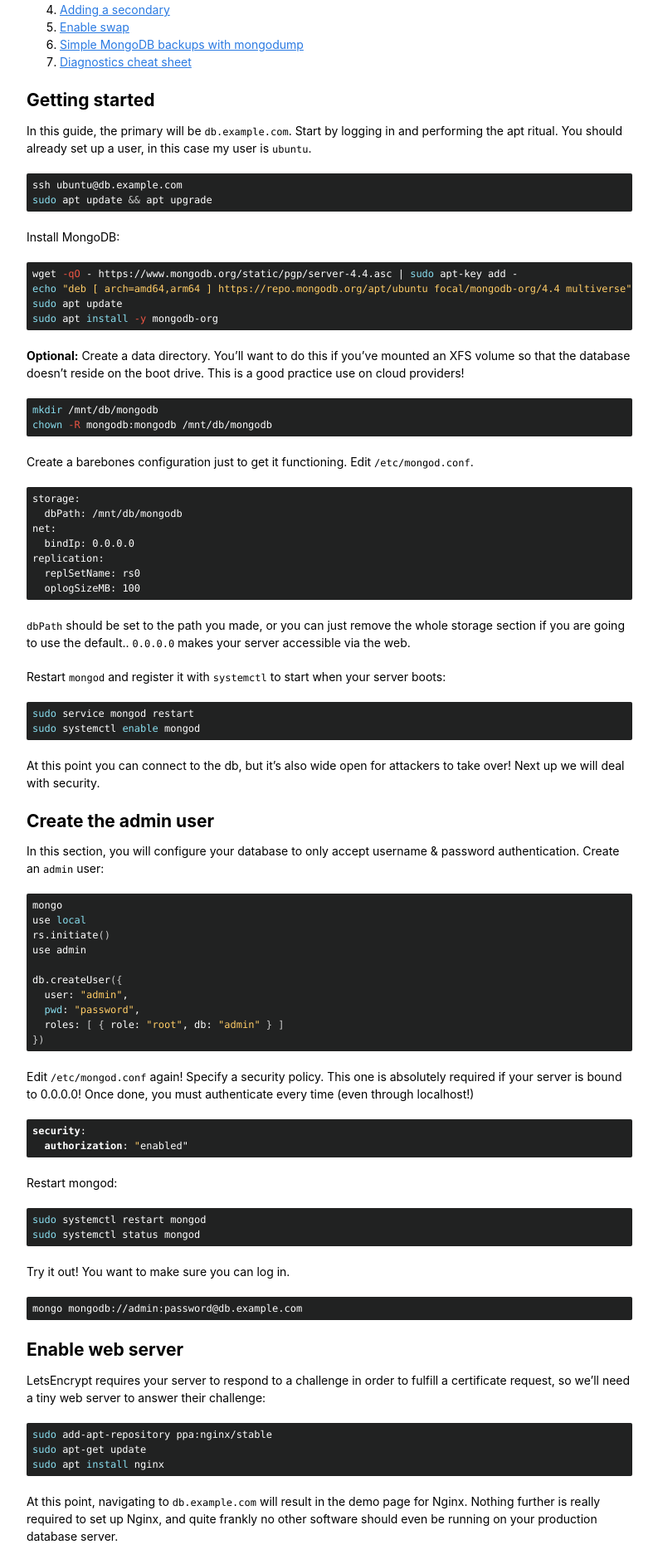
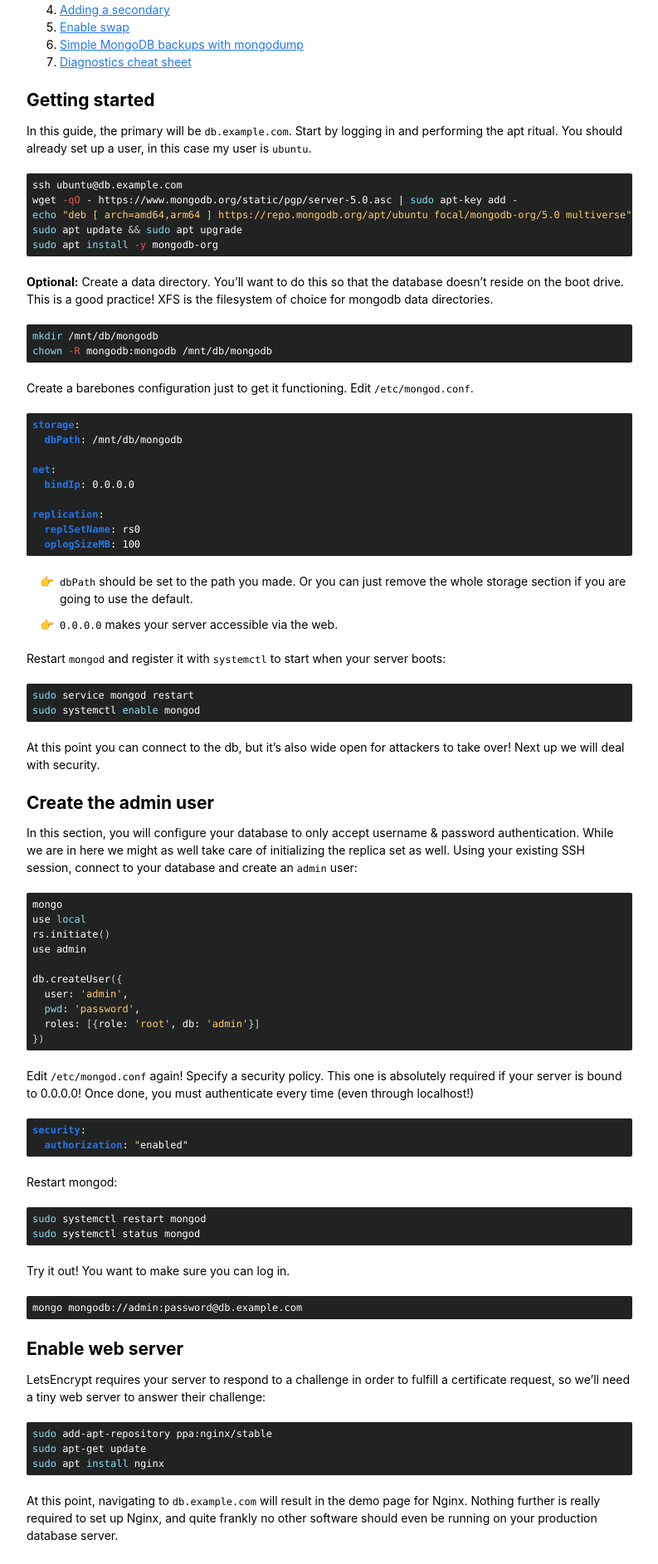
Before and after one commit to jamesloper/blog, a Jekyll site: the page built from _posts/2021-04-05-mongodb-setup-guide-ubuntu-20.md, in a window 1280 px wide. Shown: the part 815-2700 px from the top of the page at 83% size, without its empty margins (348-1141 px from the left). Built offline with Jekyll 4.4.1, drawn with Linux system fonts in a browser that asks for light colours.

Commit message:
update mongodb guide

````diff
--- a/_posts/2021-04-05-mongodb-setup-guide-ubuntu-20.md
+++ b/_posts/2021-04-05-mongodb-setup-guide-ubuntu-20.md
@@ -1,6 +1,6 @@
 ---
-layout: post
-title:  "MongoDB setup guide for Ubuntu 20"
+layout: "post"
+title: "MongoDB setup guide for Ubuntu 20"
 categories: ubuntu, it, mongo, ssl
 ---
 <img src="/assets/mongodb-ssl.png" alt="MongoDB SSL" class="banner"/>
@@ -24,19 +24,13 @@ In this guide, the primary will be `db.example.com`. Start by logging in and per
 
 ``` bash
 ssh ubuntu@db.example.com
-sudo apt update && apt upgrade
-```
-
-Install MongoDB:
-
-``` bash
-wget -qO - https://www.mongodb.org/static/pgp/server-4.4.asc | sudo apt-key add -
-echo "deb [ arch=amd64,arm64 ] https://repo.mongodb.org/apt/ubuntu focal/mongodb-org/4.4 multiverse" | sudo tee /etc/apt/sources.list.d/mongodb-org-4.4.list
-sudo apt update
+wget -qO - https://www.mongodb.org/static/pgp/server-5.0.asc | sudo apt-key add -
+echo "deb [ arch=amd64,arm64 ] https://repo.mongodb.org/apt/ubuntu focal/mongodb-org/5.0 multiverse" | sudo tee /etc/apt/sources.list.d/mongodb-org-5.0.list
+sudo apt update && sudo apt upgrade
 sudo apt install -y mongodb-org
 ```
 
-**Optional:** Create a data directory. You'll want to do this if you've mounted an XFS volume so that the database doesn't reside on the boot drive. This is a good practice use on cloud providers!
+**Optional:** Create a data directory. You'll want to do this so that the database doesn't reside on the boot drive. This is a good practice! XFS is the filesystem of choice for mongodb data directories.
 
 ``` bash
 mkdir /mnt/db/mongodb
@@ -45,17 +39,20 @@ chown -R mongodb:mongodb /mnt/db/mongodb
 
 Create a barebones configuration just to get it functioning. Edit `/etc/mongod.conf`.
 
-``` conf
+``` yaml
 storage:
   dbPath: /mnt/db/mongodb
+
 net:
   bindIp: 0.0.0.0
+
 replication:
   replSetName: rs0
   oplogSizeMB: 100
 ```
 
-`dbPath` should be set to the path you made, or you can just remove the whole storage section if you are going to use the default.. `0.0.0.0` makes your server accessible via the web.
+- `dbPath` should be set to the path you made. Or you can just remove the whole storage section if you are going to use the default.
+- `0.0.0.0` makes your server accessible via the web.
 
 Restart `mongod` and register it with `systemctl` to start when your server boots:
 
@@ -68,7 +65,7 @@ At this point you can connect to the db, but it's also wide open for attackers t
 
 ## Create the admin user
 
-In this section, you will configure your database to only accept username & password authentication. Create an `admin`
+In this section, you will configure your database to only accept username & password authentication. While we are in here we might as well take care of initializing the replica set as well. Using your existing SSH session, connect to your database and create an `admin`
 user:
 
 ``` bash
@@ -78,9 +75,9 @@ rs.initiate()
 use admin
 
 db.createUser({
-  user: "admin",
-  pwd: "password",
-  roles: [ { role: "root", db: "admin" } ]
+  user: 'admin',
+  pwd: 'password',
+  roles: [{role: 'root', db: 'admin'}]
 })
 ```
 
@@ -255,6 +252,7 @@ find hourly/* -mtime +1 -exec rm {} \;
 This script creates a new backup and zips it, and deposits it in the hourly folder, then deletes any hourly backups that are older than a day. You can make this run hourly with `crontab -e`
 
 ## Diagnostics cheat sheet
+
 - Clear logs with `echo "" > /var/log/mongodb/mongod.log`
 - Get logs with `tail /var/log/mongodb/mongod.log`
 - Edit config at `nano /etc/mongod.conf`
--- a/assets/styles.css
+++ b/assets/styles.css
@@ -1,6 +1,6 @@
 *,*:after,*:before {box-sizing:border-box; -moz-box-sizing:border-box; -webkit-box-sizing:border-box; margin:0; font-family:inherit;}
 body {font-family:-apple-system, BlinkMacSystemFont, sans-serif; font-size:14px; margin:0 auto; max-width:960px; position:relative; padding:10px;}
-a {color:#2a7ae2;}
+a {color:#27e;}
 main {line-height:1.5;}
 h1,h2,h3 {margin-bottom:10px;}
 ol,ul,p,pre,.highlight {margin-bottom:20px; tab-size:4;}
@@ -19,7 +19,7 @@ td, th {border:1px solid #000; padding:2px 10px;}
 
 article ul li {list-style:none; position:relative; margin-bottom:10px;}
 article ul li:before {content:'👉'; position:absolute; left:-24px;}
-article ul li > strong:first-child {background:#f5cd6b; padding:0 5px;}
+article ul li > strong:first-child {background:#fc6; padding:0 5px;}
 
 .c1, .c {color:#999;}
 .k, .kd {color:#e54;}
@@ -29,10 +29,11 @@ article ul li > strong:first-child {background:#f5cd6b; padding:0 5px;}
 .nb, .kc {color:#8de;}
 .nt {color:#e54;}
 .na {font-weight:bold;}
+.language-yaml .na {color:#27e;}
 
 .language-directory {font-size:13px; font-family:-apple-system, BlinkMacSystemFont, sans-serif; line-height:20px !important; background:repeating-linear-gradient(#111, #111 20px, #222 20px, #222 40px); border:10px solid #111; padding:0 5px;}
-.language-make .err {color:#e9534e;}
-.language-make .nv {color:#f5cd6b;}
+.language-make .err {color:#e54;}
+.language-make .nv {color:#fc6;}
 
 .site-title {margin:0; padding:0; font-size:20px;}
 .site-title a {display:block; color:#fff; text-decoration:none;}
@@ -60,7 +61,7 @@ header {margin-bottom:40px;}
 article img {width:100%;}
 article .meta {margin-top:10px;}
 
-.hero {margin-bottom:40px; background:#000080; padding:6px 10px; color:#fff;}
+.hero {margin-bottom:40px; background:#008; padding:6px 10px; color:#fff;}
 
 .related-posts {margin-top:10px;}
 .related-posts > div {margin-bottom:10px;}
````
